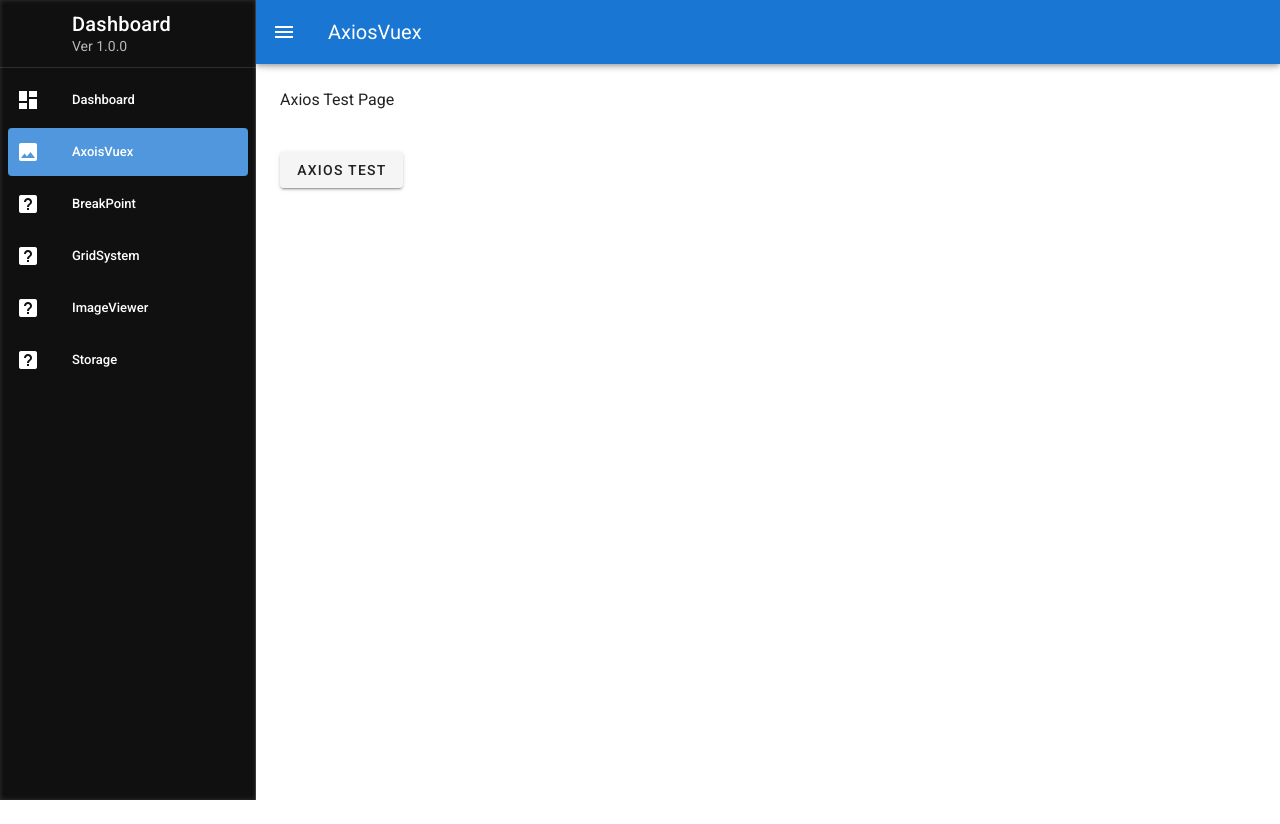
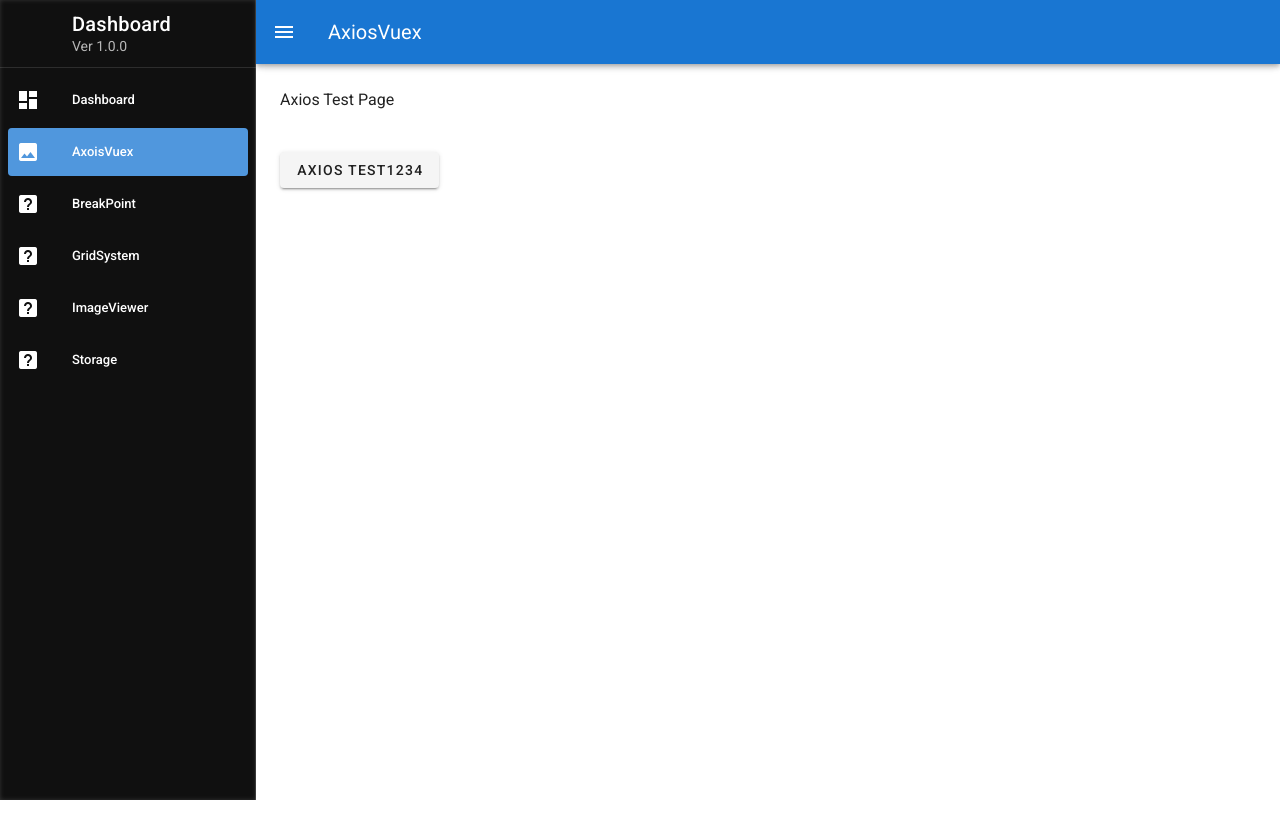
Before and after one commit to songnumber1/vue-spring-dashboard, a Vue app in the folder front/: page /axios-vuex in a window 1280 px wide. Built offline with nearby package versions, Linux system fonts and the light colour scheme; what vue-split-panel would draw is missing.

Commit message:
bulid 테스트 - 1

```diff
--- a/front/src/layout/page/index.vue
+++ b/front/src/layout/page/index.vue
@@ -16,4 +16,3 @@ export default {
 	name: 'PageLayout',
 }
 </script>
-<style lang=""></style>
--- a/front/src/views/AxiosVuex.vue
+++ b/front/src/views/AxiosVuex.vue
@@ -3,7 +3,7 @@
 		<v-row class="mb-10"> Axios Test Page </v-row>
 
 		<v-row>
-			<v-btn @click="AxiosText"> Axios Test </v-btn>
+			<v-btn @click="AxiosText"> Axios Test1234 </v-btn>
 		</v-row>
 	</v-container>
 </template>
```
Also changed, not shown: 5 other files (tests, documents, lock files or other folders).
